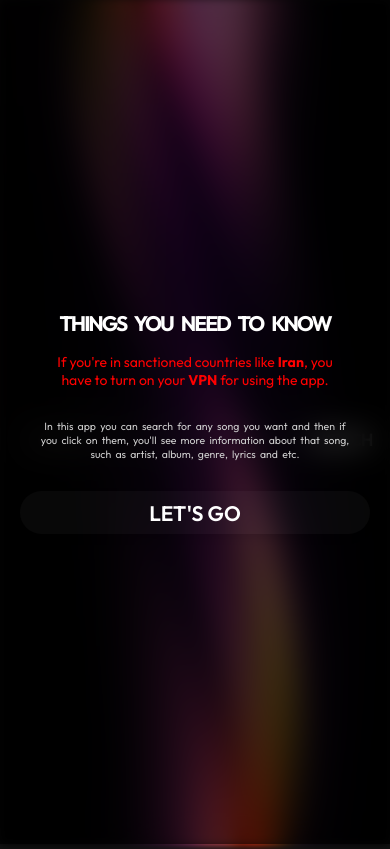
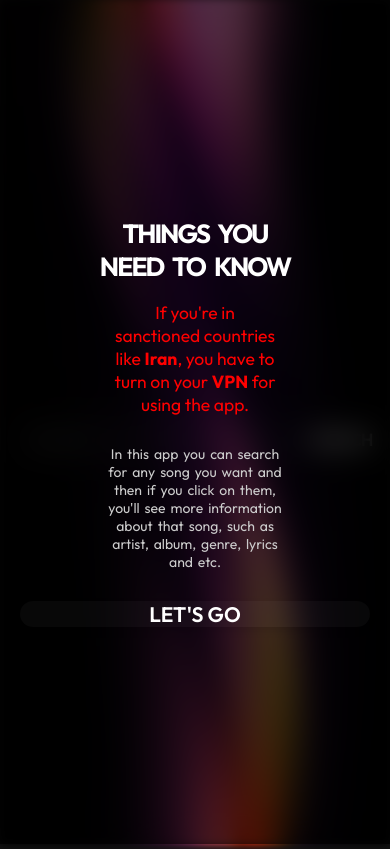
Before and after one commit to v-amirrr/lyrics-search, a React (Create React App) app: page / in a window 390 px wide. Built offline with nearby package versions, Linux system fonts and the light colour scheme.

Commit message:
perf: used BEM for naming classes and replaced Styled-Components with SCSS in WarningPopup component

```diff
--- a/package.json
+++ b/package.json
@@ -14,6 +14,7 @@
     "react-redux": "^8.0.4",
     "react-router-dom": "^6.4.0",
     "react-scripts": "5.0.1",
+    "sass": "^1.56.2",
     "styled-components": "^5.3.5",
     "web-vitals": "^2.1.4"
   },
--- a/src/components/WarningPopup.js
+++ b/src/components/WarningPopup.js
@@ -1,12 +1,12 @@
 import React, { useState, useEffect } from 'react';
 
-import styled from 'styled-components';
+import "./WarningPopup.scss"
 import { motion, AnimatePresence } from 'framer-motion';
 
 const popUpPageVariants = {
     hidden: { opacity: 0 },
-    visible: { opacity: 1, transition: { duration: 0.2, type: 'tween', when: "beforeChildren" } },
-    exit: { opacity: 0, transition: { duration: 0.2, type: 'tween', when: "afterChildren" } }
+    visible: { opacity: 1, transition: { duration: 0.4, type: 'tween', when: "beforeChildren" } },
+    exit: { opacity: 0, transition: { duration: 0.4, type: 'tween', when: "afterChildren" } }
 };
 
 const popUpContainerVariants = {
@@ -44,115 +44,119 @@ const WarningPopup = () => {
                 {
                     warningPopup
                     &&
-                    <PopupPage initial='hidden' animate='visible' exit='exit' variants={popUpPageVariants} onKeyUp={e => e.key === "Enter" && warningPopUpSubmitHandler}>
-                        <motion.div className="popup-container" variants={popUpContainerVariants}>
-                            <motion.h1 variants={popUpItemVariants} className="popup-title">things you need to know</motion.h1>
-                            <motion.p variants={popUpItemVariants} className="popup-warning">If you're in sanctioned countries like <b>Iran</b>, you have to turn on your <b>VPN</b> for using the app.</motion.p>
-                            <motion.p variants={popUpItemVariants} className="popup-text">
+                    <motion.section className='warning-popup' initial='hidden' animate='visible' exit='exit' variants={popUpPageVariants} onKeyUp={e => e.key === "Enter" && warningPopUpSubmitHandler}>
+                        <motion.div className="warning-popup__container" variants={popUpContainerVariants}>
+                            <motion.h1 className="warning-popup__title" variants={popUpItemVariants}>
+                                things you need to know
+                            </motion.h1>
+                            <motion.p className="warning-popup__warning-text" variants={popUpItemVariants}>
+                                If you're in sanctioned countries like <b>Iran</b>, you have to turn on your <b>VPN</b> for using the app.
+                            </motion.p>
+                            <motion.p className="warning-popup__description-text" variants={popUpItemVariants}>
                                 In this app you can search for any song you want and then if you click on them, you'll see more information about that song, such as artist, album, genre, lyrics and etc.
                             </motion.p>
-                            <motion.button autoFocus variants={popUpItemVariants} type="submit" className="popup-button" onClick={warningPopUpSubmitHandler}>let's go</motion.button>
+                            <motion.button className="warning-popup__button" variants={popUpItemVariants} onClick={warningPopUpSubmitHandler} autoFocus>let's go</motion.button>
                         </motion.div>
-                    </PopupPage>
+                    </motion.section>
                 }
             </AnimatePresence>
         </>
     );
 };
 
-const PopupPage = styled(motion.section)`
-    width: 100vw;
-    height: 100vh;
-    display: flex;
-    justify-content: center;
-    align-items: center;
-    flex-direction: column;
-    background-color: #000000aa;
-    z-index: 9;
-    position: absolute;
-    inset: 0 0 0 0;
-    backdrop-filter: blur(15px) saturate(100%);
-    -webkit-backdrop-filter: blur(15px) saturate(100%);
+// const PopupPage = styled(motion.section)`
+//     width: 100vw;
+//     height: 100vh;
+//     display: flex;
+//     justify-content: center;
+//     align-items: center;
+//     flex-direction: column;
+//     background-color: #000000aa;
+//     z-index: 9;
+//     position: absolute;
+//     inset: 0 0 0 0;
+//     backdrop-filter: blur(15px) saturate(100%);
+//     -webkit-backdrop-filter: blur(15px) saturate(100%);
 
-    .popup-container {
-        display: flex;
-        justify-content: center;
-        align-items: center;
-        flex-direction: column;
-        width: fit-content;
-        height: 50%;
-        max-width: 70%;
-        max-height: 50%;
-        padding: 2rem;
-        text-align: center;
-    }
+//     .popup-container {
+//         display: flex;
+//         justify-content: center;
+//         align-items: center;
+//         flex-direction: column;
+//         width: fit-content;
+//         height: 50%;
+//         max-width: 70%;
+//         max-height: 50%;
+//         padding: 2rem;
+//         text-align: center;
+//     }
 
-    .popup-title {
-        text-transform: uppercase;
-        letter-spacing: -2px;
-        word-spacing: 6px;
-    }
+//     .popup-title {
+//         text-transform: uppercase;
+//         letter-spacing: -2px;
+//         word-spacing: 6px;
+//     }
 
-    .popup-warning {
-        margin: 1rem;
-        color: #ff0000;
-        font-weight: 400;
-    }
+//     .popup-warning {
+//         margin: 1rem;
+//         color: #ff0000;
+//         font-weight: 400;
+//     }
 
-    .popup-text {
-        word-spacing: 2px;
-        font-weight: 400;
-        font-size: .8rem;
-        color: #ccc;
-        margin: .7rem;
-        display: flex;
-        justify-content: center;
-        align-items: center;
-    }
+//     .popup-text {
+//         word-spacing: 2px;
+//         font-weight: 400;
+//         font-size: .8rem;
+//         color: #ccc;
+//         margin: .7rem;
+//         display: flex;
+//         justify-content: center;
+//         align-items: center;
+//     }
 
-    .popup-button {
-        margin-top: 1rem;
-        font-size: 1.2rem;
-        font-weight: 600;
-        border: none;
-        cursor: pointer;
-        text-transform: uppercase;
-        border-radius: 50px;
-        font-family: 'Outfit', sans-serif;
-        background-color: #ffffff08;
-        box-shadow: rgba(0, 0, 0, 0.1) 0px 4px 12px;
-        width: 20rem;
-        height: 2.5rem;
-        transition: background .3s;
+//     .popup-button {
+//         margin-top: 1rem;
+//         font-size: 1.2rem;
+//         font-weight: 600;
+//         border: none;
+//         cursor: pointer;
+//         text-transform: uppercase;
+//         border-radius: 50px;
+//         font-family: 'Outfit', sans-serif;
+//         background-color: #ffffff08;
+//         box-shadow: rgba(0, 0, 0, 0.1) 0px 4px 12px;
+//         width: 20rem;
+//         height: 2.5rem;
+//         transition: background .3s;
 
-        &:hover {
-            background-color: #ffffff15;
-        }
+//         &:hover {
+//             background-color: #ffffff15;
+//         }
 
-        &:active {
-            background-color: #ffffff22;
-        }
-    }
+//         &:active {
+//             background-color: #ffffff22;
+//         }
+//     }
 
-    @media (max-width: 900px) {
-        .popup-container {
-            max-width: 90%;
-            max-height: 40%;
-            padding: .5rem;
-        }
+//     @media (max-width: 900px) {
+//         .popup-container {
+//             max-width: 90%;
+//             max-height: 40%;
+//             padding: .5rem;
+//         }
 
-        .popup-title {
-            font-size: 1.2rem;
-        }
+//         .popup-title {
+//             font-size: 1.2rem;
+//         }
 
-        .popup-warning {
-            font-size: .8rem;
-        }
+//         .popup-warning {
+//             font-size: .8rem;
+//         }
 
-        .popup-text {
-            font-size: .6rem;
-        }
-    }
-`;
+//         .popup-text {
+//             font-size: .6rem;
+//         }
+//     }
+// `;
 
 export default WarningPopup;
--- /dev/null
+++ b/src/components/WarningPopup.scss
@@ -0,0 +1,96 @@
+.warning-popup {
+    width: 100vw;
+    height: 100vh;
+    display: flex;
+    justify-content: center;
+    align-items: center;
+    flex-direction: column;
+    background-color: #000000aa;
+    z-index: 2;
+    position: absolute;
+    inset: 0 0 0 0;
+    backdrop-filter: blur(15px) saturate(100%);
+    -webkit-backdrop-filter: blur(15px) saturate(100%);
+
+    &__container {
+        display: flex;
+        justify-content: center;
+        align-items: center;
+        flex-direction: column;
+        width: fit-content;
+        height: 50%;
+        max-width: 70%;
+        max-height: 50%;
+        padding: 2rem;
+        text-align: center;
+    }
+
+    &__title {
+        text-transform: uppercase;
+        letter-spacing: -2px;
+        word-spacing: 6px;
+    }
+
+    &__warning-text {
+        margin: 1rem;
+        color: #ff0000;
+        font-weight: 400;
+    }
+
+    &__description-text {
+        word-spacing: 2px;
+        font-weight: 400;
+        font-size: .8rem;
+        color: #ccc;
+        margin: .7rem;
+        display: flex;
+        justify-content: center;
+        align-items: center;
+    }
+
+    &__button {
+        margin-top: 1rem;
+        font-size: 1.2rem;
+        font-weight: 600;
+        border: none;
+        cursor: pointer;
+        text-transform: uppercase;
+        border-radius: 50px;
+        font-family: 'Outfit', sans-serif;
+        background-color: #ffffff08;
+        box-shadow: rgba(0, 0, 0, 0.1) 0px 4px 12px;
+        width: 20rem;
+        height: 2.5rem;
+        transition: background .3s;
+
+        &:hover {
+            background-color: #ffffff15;
+        }
+
+        &:active {
+            background-color: #ffffff22;
+        }
+    }
+}
+
+@media (max-width: 900px) {
+    .warnin-popup {
+        &__container {
+            max-width: 90%;
+            max-height: 40%;
+            padding: .5rem;
+        }
+
+        &__title {
+            font-size: 1.2rem;
+        }
+
+        &__warning-text {
+            font-size: .8rem;
+        }
+
+        &__description-text.popup-text {
+            font-size: .6rem;
+        }
+    }
+}
```
Also changed, not shown: 1 other file (tests, documents, lock files or other folders).
